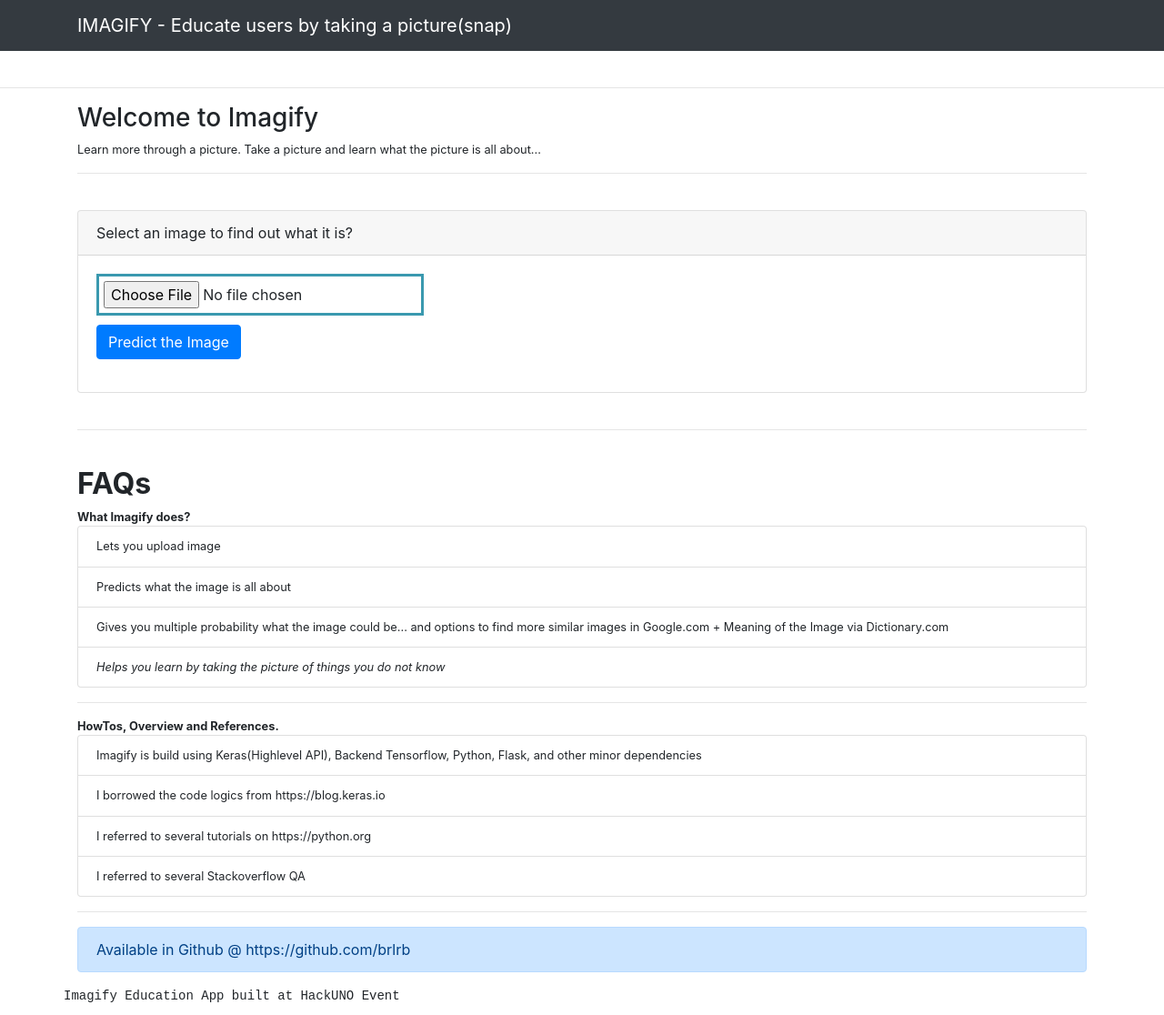
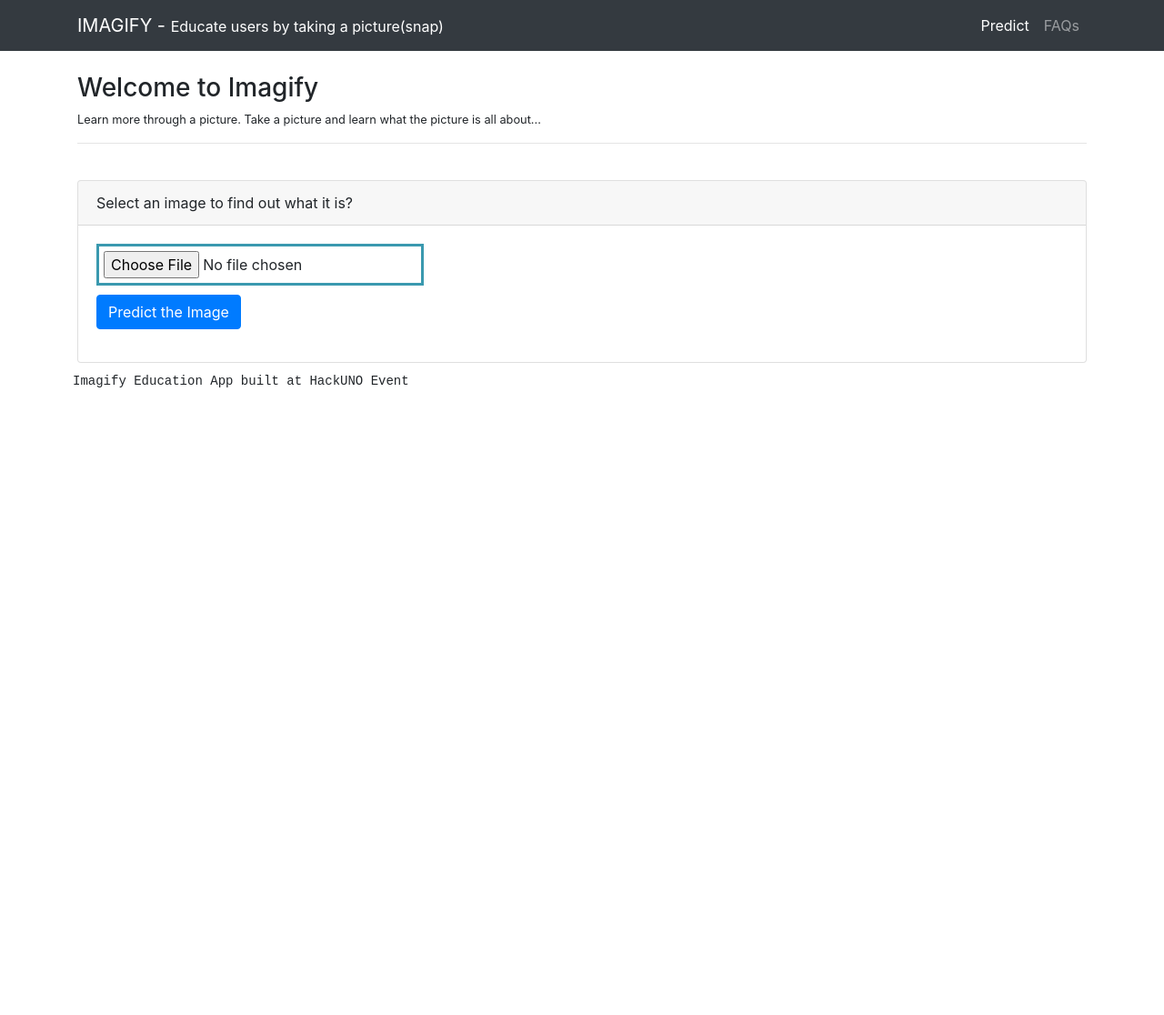
Before and after one commit to brlrb/HackUNO-Imagify, a Flask app: page / in a window 1280 px wide. Shown: the whole page at 91% size. After the commit the page ends 426 px from the top, so only its background shows below. Run offline with Flask 2, Linux system fonts and the light colour scheme; some libraries are stand-ins or nearby versions.

Commit message:
added seperate page for FAQs

```diff
--- a/main.py
+++ b/main.py
@@ -46,6 +46,11 @@ def index():
 
 
 
+@app.route("/faqs")
+def faqs():
+    return render_template('faqs.html')
+
+
 
 @app.route("/predict", methods=["POST"])
 def predict():
--- a/templates/header.html
+++ b/templates/header.html
@@ -4,54 +4,30 @@
 <!-- Navigation -->
 <nav class="navbar navbar-expand-lg navbar-dark bg-dark static-top">
     <div class="container">
-        <a class="navbar-brand" href="/">IMAGIFY - Educate users by taking a picture(snap)</a>
+        <a class="navbar-brand" href="/">IMAGIFY - <small>Educate users by taking a picture(snap)</small> </a>
         <button class="navbar-toggler" type="button" data-toggle="collapse" data-target="#navbarResponsive" aria-controls="navbarResponsive" aria-expanded="false" aria-label="Toggle navigation">
             <span class="navbar-toggler-icon"></span>
         </button>
-        <!-- <div class="collapse navbar-collapse" id="navbarResponsive">
+        <div class="collapse navbar-collapse" id="navbarResponsive">
             <ul class="navbar-nav ml-auto">
                 <li class="nav-item active">
-                    <a class="nav-link" href="#">Home
+                    <a class="nav-link" href="/">Predict
                         <span class="sr-only">(current)</span>
                     </a>
                 </li>
+                <li class="nav-item">
+                    <a class="nav-link" href="/faqs">FAQs
+                    </a>
+                </li>
             </ul>
-        </div> -->
+        </div>
     </div>
 </nav>
 <br/>
-<hr />
-
-
 
 <div class="container">
     <div class="row">
         {% block content %}{% endblock %}
-
-        <div class="col-lg-12 col-md-12 col-sm-12">
-            <br />
-            <hr />
-            <br />
-            <h2><b>FAQs</b></h2>
-            <small><b>What Imagify does?</b></small>
-            <ul class="list-group list-group">
-                <li class="list-group-item small">Lets you upload image</li>
-                <li class="list-group-item small">Predicts what the image is all about</li>
-                <li class="list-group-item small">Gives you multiple probability what the image could be... and options to find more similar images in Google.com + Meaning of the Image via Dictionary.com</li>
-                <li class="list-group-item small"><i>Helps you learn by taking the picture of things you do not know</i></li>
-            </ul>
-            <hr />
-            <small><b>HowTos, Overview and References.</b></small>
-            <ul class="list-group list-group">
-                <li class="list-group-item small">Imagify is build using Keras(Highlevel API), Backend Tensorflow,
-                Python, Flask, and other minor dependencies </li>
-                <li class="list-group-item small">I borrowed the code logics from https://blog.keras.io</li>
-                <li class="list-group-item small">I referred to several tutorials on https://python.org</li>
-                <li class="list-group-item small">I referred to several Stackoverflow QA</li>
-            </ul>
-            <hr />
-            <div class="alert alert-primary" role="alert"> Available in Github @ https://github.com/brlrb </div>
-        </div>
-        <div style="text-align: center; font-family: 'Courier New', Courier, monospace; font-size: 14px; padding-bottom: 10px"> Imagify Education App built at HackUNO Event</div>
+        <div style="text-align: center; font-family: 'Courier New', Courier, monospace; font-size: 14px; padding: 10px"> Imagify Education App built at HackUNO Event</div>
     </div>
 </div>
```
Also changed, not shown: templates/faqs.html (added, +27 -0 lines).
